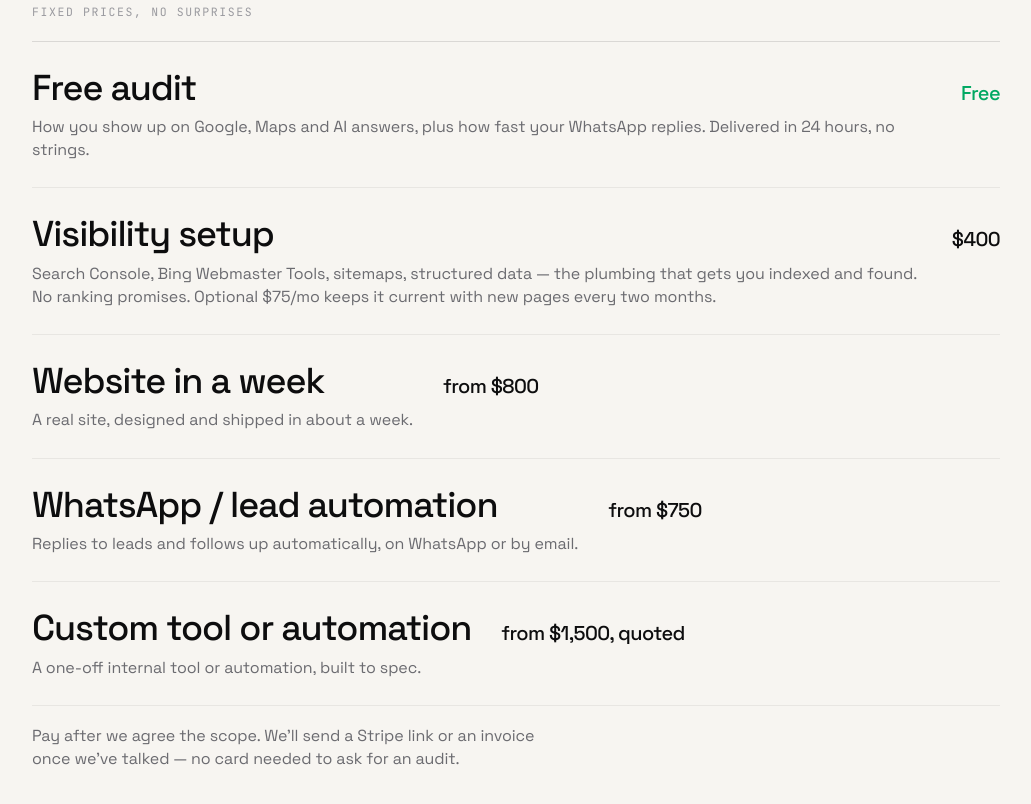
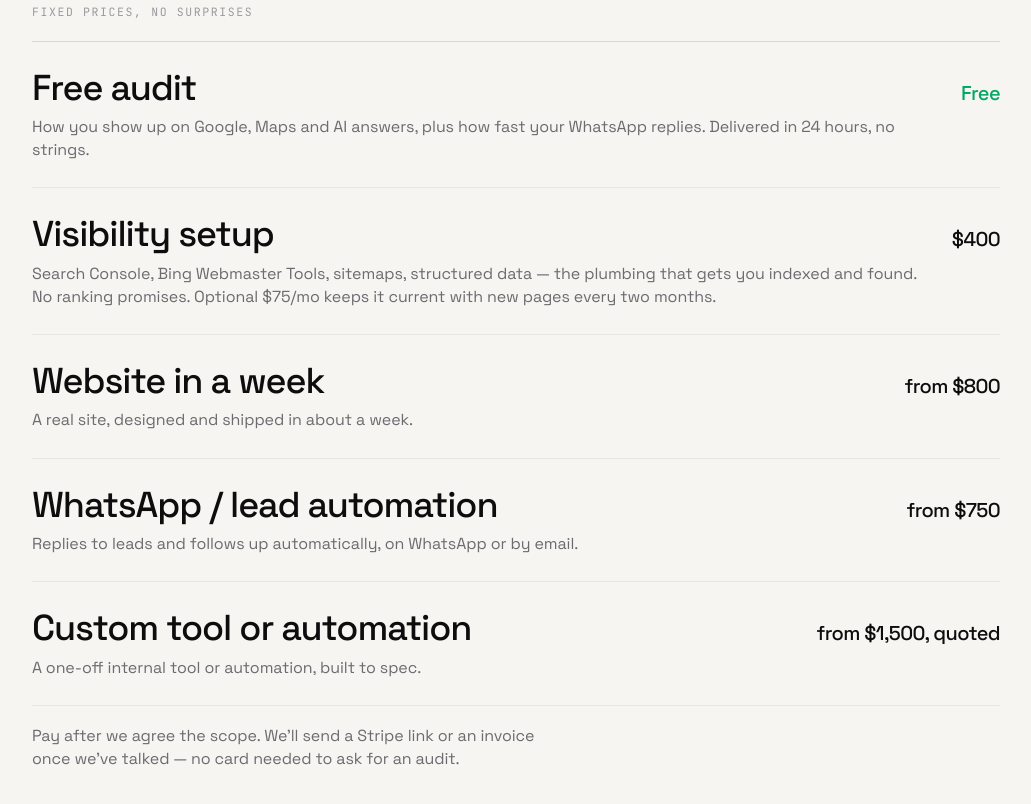
Before and after one commit to taktekhq/taktekhq.github.io, a plain HTML site: page work/index.html in a window 1280 px wide. Shown: the part 1540-2344 px from the top of the page, without its empty margins (124-1155 px from the left). Drawn offline with Linux system fonts and the light colour scheme.

Commit message:
Work page: every package price on the right edge
Prices sat right after the text block, so short descriptions pulled them
left (Nizar's screenshot). The text column now takes the free space.

Co-Authored-By: Claude Opus 5.5 <noreply@anthropic.com>

```diff
--- a/work/index.html
+++ b/work/index.html
@@ -22,6 +22,11 @@
 <link href="https://fonts.googleapis.com/css2?family=Space+Grotesk:wght@400;500;700&family=JetBrains+Mono:wght@400;700&display=swap" rel="stylesheet">
 <link rel="stylesheet" href="../assets/css/studio.css?v=dots">
 <link rel="stylesheet" href="../assets/css/gravity.css">
+<style>
+  /* Packages: the text takes the free space so every price sits on the right edge, whatever the description length */
+  #packages .row__main { flex: 1; }
+  #packages .row > .row__title { margin-left: auto; white-space: nowrap; text-align: right; }
+</style>
 <script async src="https://www.googletagmanager.com/gtag/js?id=G-MY112CQXP6"></script>
 <script>
   window.dataLayer = window.dataLayer || [];
```
